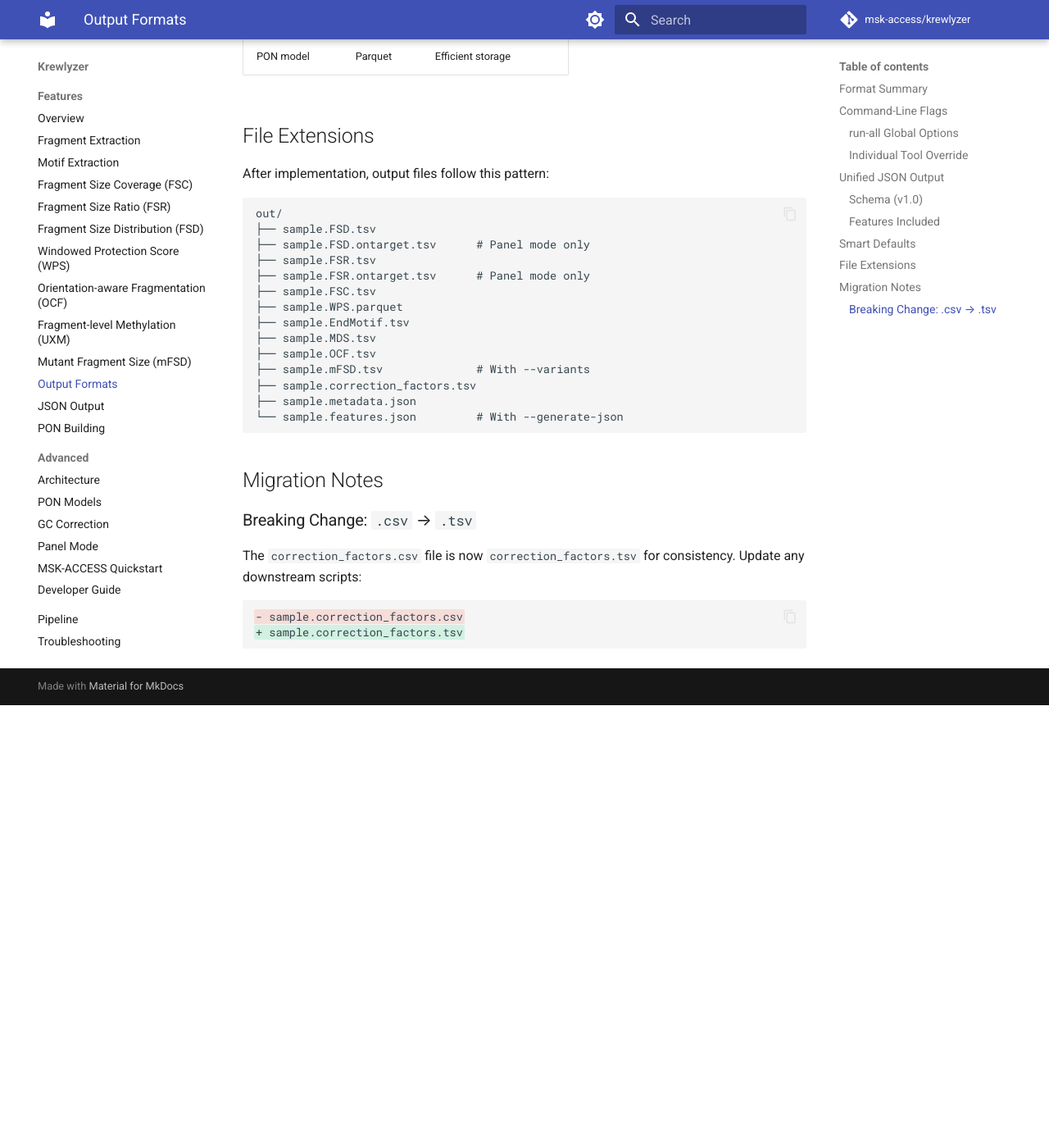
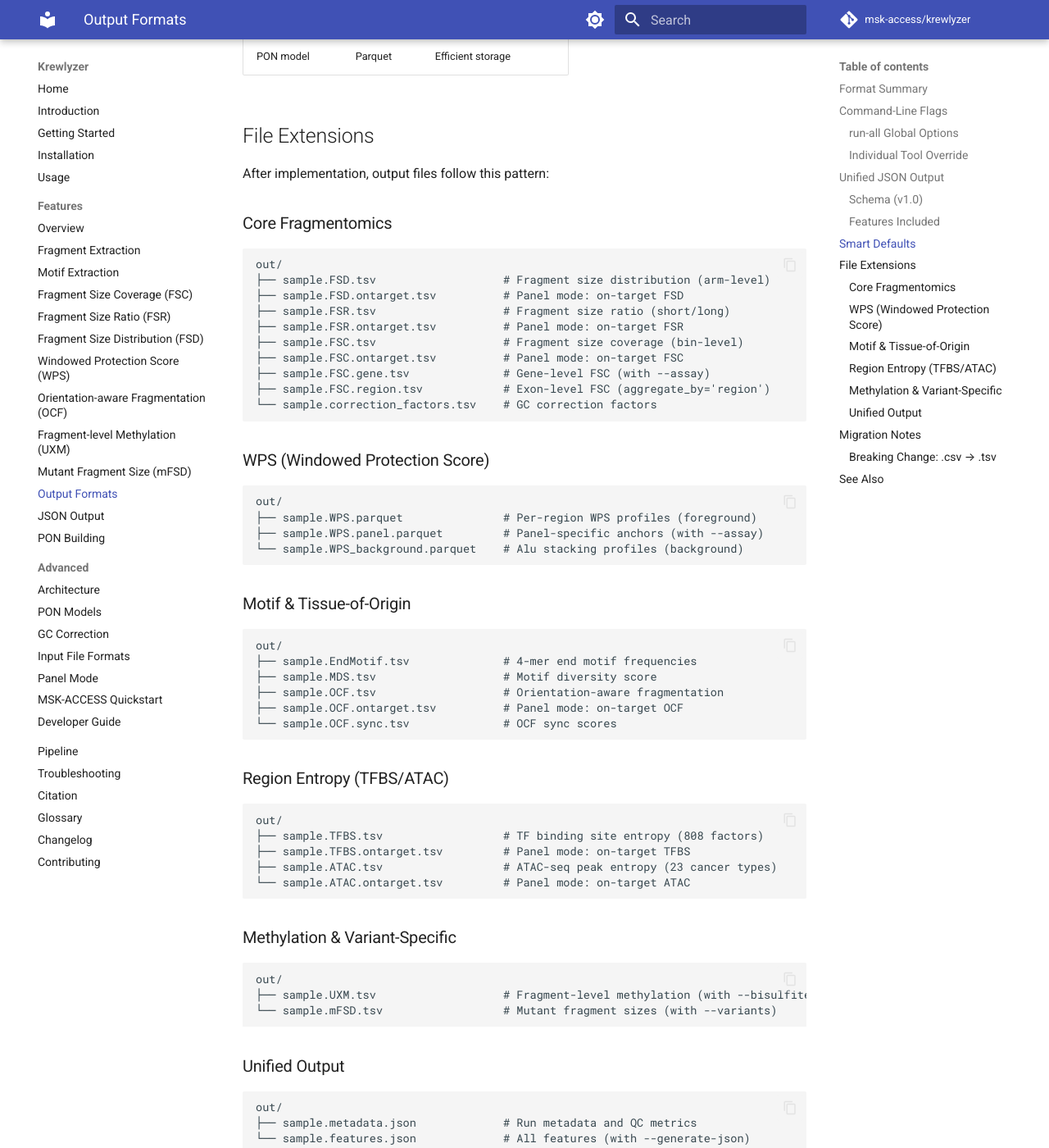
Before and after one commit to msk-access/krewlyzer, an MkDocs documentation site: the page built from docs/features/output-formats.md, in a window 1280 px wide and 1400 px high, scrolled down 3066 px. Shown: the whole window at 82% size. Built offline with MkDocs 1.6.1 and Material for MkDocs 9.7.7, drawn with Linux system fonts in a browser that asks for light colours; comment, search, counter and statistics services are not loaded; before the commit the page ends 3926 px from its top, so only the background shows below that; some of the changed text lies outside the part shown.

````diff
--- a/docs/features/output-formats.md
+++ b/docs/features/output-formats.md
@@ -125,21 +125,65 @@
 
 After implementation, output files follow this pattern:
 
+### Core Fragmentomics
+
 ```
 out/
-├── sample.FSD.tsv
-├── sample.FSD.ontarget.tsv      # Panel mode only
-├── sample.FSR.tsv
-├── sample.FSR.ontarget.tsv      # Panel mode only
-├── sample.FSC.tsv
-├── sample.WPS.parquet
-├── sample.EndMotif.tsv
-├── sample.MDS.tsv
-├── sample.OCF.tsv
-├── sample.mFSD.tsv              # With --variants
-├── sample.correction_factors.tsv
-├── sample.metadata.json
-└── sample.features.json         # With --generate-json
+├── sample.FSD.tsv                   # Fragment size distribution (arm-level)
+├── sample.FSD.ontarget.tsv          # Panel mode: on-target FSD
+├── sample.FSR.tsv                   # Fragment size ratio (short/long)
+├── sample.FSR.ontarget.tsv          # Panel mode: on-target FSR
+├── sample.FSC.tsv                   # Fragment size coverage (bin-level)
+├── sample.FSC.ontarget.tsv          # Panel mode: on-target FSC
+├── sample.FSC.gene.tsv              # Gene-level FSC (with --assay)
+├── sample.FSC.region.tsv            # Exon-level FSC (aggregate_by='region')
+└── sample.correction_factors.tsv    # GC correction factors
+```
+
+### WPS (Windowed Protection Score)
+
+```
+out/
+├── sample.WPS.parquet               # Per-region WPS profiles (foreground)
+├── sample.WPS.panel.parquet         # Panel-specific anchors (with --assay)
+└── sample.WPS_background.parquet    # Alu stacking profiles (background)
+```
+
+### Motif & Tissue-of-Origin
+
+```
+out/
+├── sample.EndMotif.tsv              # 4-mer end motif frequencies
+├── sample.MDS.tsv                   # Motif diversity score
+├── sample.OCF.tsv                   # Orientation-aware fragmentation
+├── sample.OCF.ontarget.tsv          # Panel mode: on-target OCF
+└── sample.OCF.sync.tsv              # OCF sync scores
+```
+
+### Region Entropy (TFBS/ATAC)
+
+```
+out/
+├── sample.TFBS.tsv                  # TF binding site entropy (808 factors)
+├── sample.TFBS.ontarget.tsv         # Panel mode: on-target TFBS
+├── sample.ATAC.tsv                  # ATAC-seq peak entropy (23 cancer types)
+└── sample.ATAC.ontarget.tsv         # Panel mode: on-target ATAC
+```
+
+### Methylation & Variant-Specific
+
+```
+out/
+├── sample.UXM.tsv                   # Fragment-level methylation (with --bisulfite-bam)
+└── sample.mFSD.tsv                  # Mutant fragment sizes (with --variants)
+```
+
+### Unified Output
+
+```
+out/
+├── sample.metadata.json             # Run metadata and QC metrics
+└── sample.features.json             # All features (with --generate-json)
 ```
 
 ## Migration Notes
@@ -152,3 +196,11 @@
 - sample.correction_factors.csv
 + sample.correction_factors.tsv
 ```
+
+---
+
+## See Also
+
+- [Input File Formats](../advanced/input-formats.md) - Custom input file specifications (BED, arms, anchors)
+- [JSON Output](json-output.md) - Unified JSON schema for ML pipelines
+- [Troubleshooting](../troubleshooting.md) - Common format issues
--- a/mkdocs.yml
+++ b/mkdocs.yml
@@ -60,6 +60,7 @@
     - Architecture: advanced/architecture.md
     - PON Models: advanced/pon.md
     - GC Correction: advanced/gc-correction.md
+    - Input File Formats: advanced/input-formats.md
     - Panel Mode: advanced/panel-mode.md
     - MSK-ACCESS Quickstart: advanced/msk-access-quickstart.md
     - Developer Guide: advanced/developer-guide.md
````
Also changed, not shown: docs/advanced/input-formats.md (added, +256 -0 lines), docs/features/fsd.md (+1 -0 lines), docs/features/ocf.md (+1 -0 lines), docs/features/wps.md (+6 -0 lines), docs/troubleshooting.md (+60 -0 lines), 5 other files.
